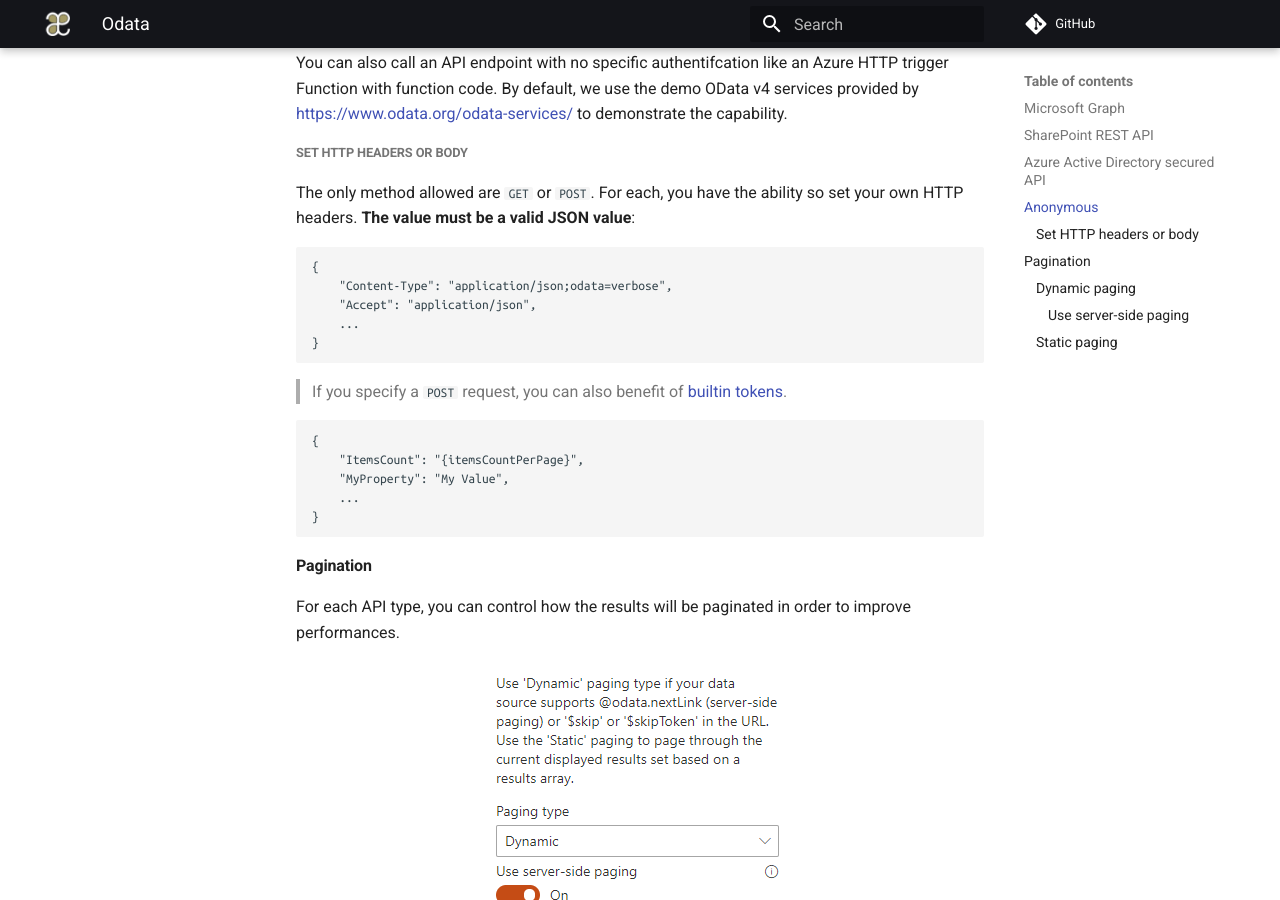
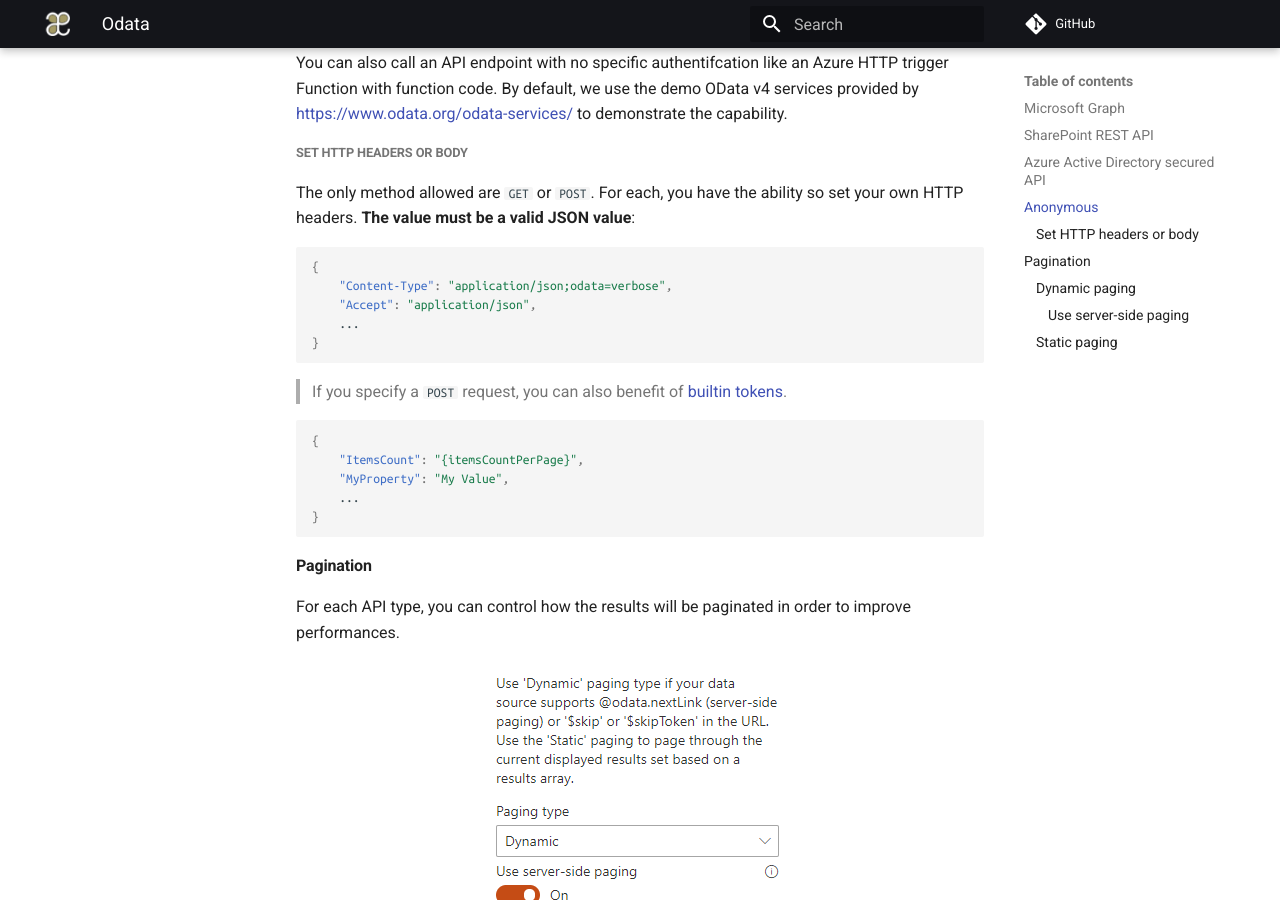
Before and after one commit to aequos-solutions/modern-data-visualizer, an MkDocs documentation site: the page built from docs/usage/data-visualizer/data-sources/odata.md, in a window 1280 px wide and 900 px high, scrolled down 1865 px. Built offline with MkDocs 1.6.1 and Material for MkDocs 9.7.7, drawn with Linux system fonts in a browser that asks for light colours; comment, search, counter and statistics services are not loaded.

````diff
--- a/docs/usage/data-visualizer/data-sources/odata.md
+++ b/docs/usage/data-visualizer/data-sources/odata.md
@@ -50,20 +50,23 @@ You can also call an API endpoint with no specific authentifcation like an Azure
 
 The only method allowed are `GET` or `POST`. For each, you have the ability so set your own HTTP headers. **The value must be a valid JSON value**:
 
-    {
-        "Content-Type": "application/json;odata=verbose",
-        "Accept": "application/json",
-        ...
-    }
-
+```json
+{
+    "Content-Type": "application/json;odata=verbose",
+    "Accept": "application/json",
+    ...
+}
+```
 
 > If you specify a `POST` request, you can also benefit of [builtin tokens](../tokens.md).
 
-    {
-        "ItemsCount": "{itemsCountPerPage}",
-        "MyProperty": "My Value",
-        ...
-    }
+```json
+{
+    "ItemsCount": "{itemsCountPerPage}",
+    "MyProperty": "My Value",
+    ...
+}
+```
 
 #### Pagination
 
````
Also changed, not shown: docs/usage/data-visualizer/data-sources/index.md (+1 -1 lines), docs/usage/data-visualizer/data-sources/sharepoint-caml.md (+1 -1 lines).
